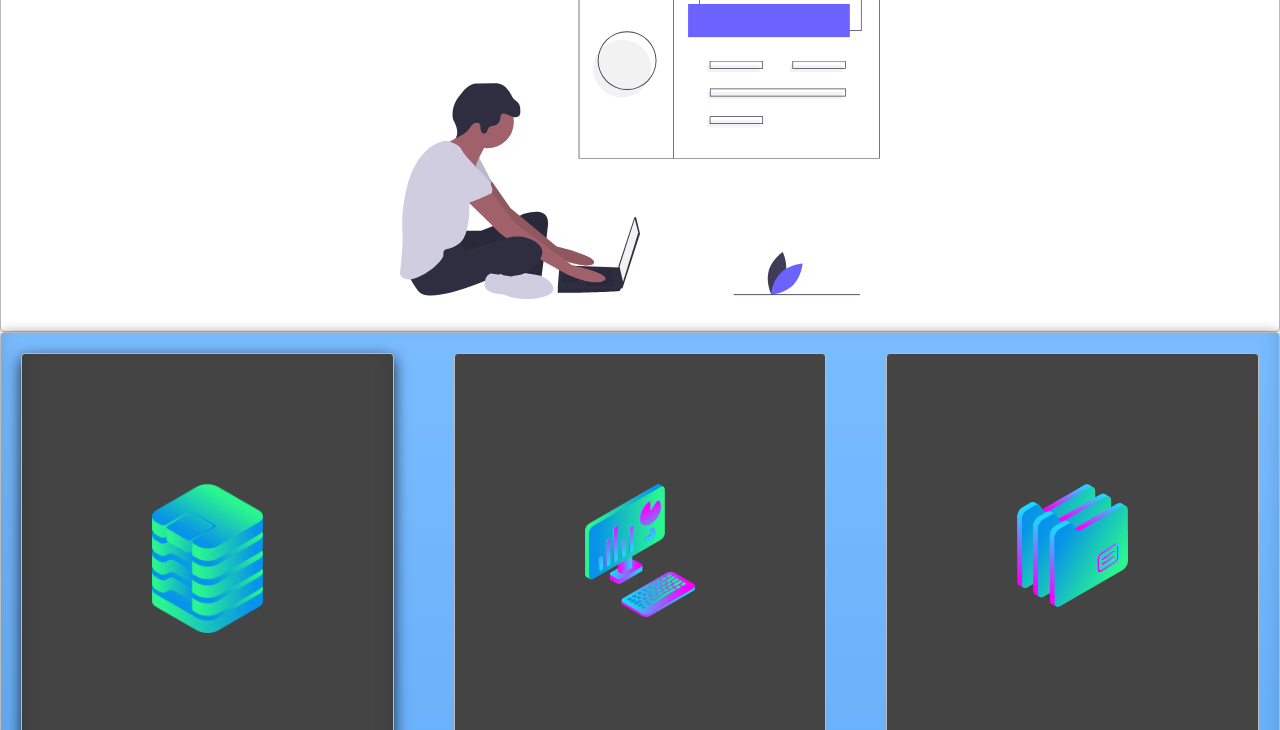
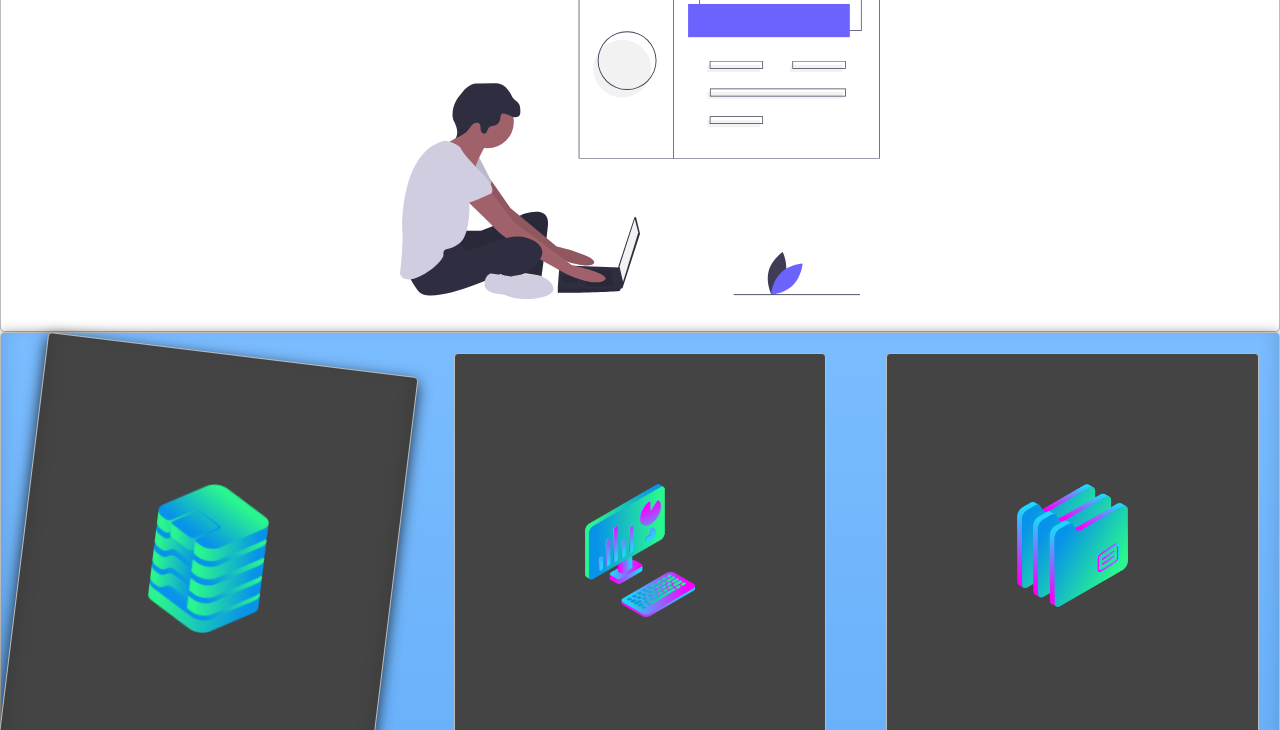
Before and after one commit to emryswarlock/simple-responsive-layout, a plain HTML site: page index.html in a window 1280 px wide. In both pictures the pointer is over the element 207 px from the left and 636 px from the top of the page. Shown: the part 70-800 px from the top of the page. Drawn offline with Linux system fonts and the light colour scheme.

Commit message:
add a transform

```diff
--- a/style.css
+++ b/style.css
@@ -19,6 +19,16 @@ body{
     -moz-box-shadow:rgba(0,0,0,0.8) 0px 5px 15px, inset rgba(0,0,0,0.15) 0px -10px 20px;
     -o-box-shadow:rgba(0,0,0,0.8) 0px 5px 15px, inset rgba(0,0,0,0.15) 0px -10px 20px;
     box-shadow:rgba(0,0,0,0.8) 0px 5px 15px, inset rgba(0,0,0,0.15) 0px -10px 20px;
+}
+
+.box:hover {
+    -webkit-transform:rotate(7deg);
+
+    -moz-transform:rotate(7deg);
+
+    -o-transform:rotate(7deg);
+
+    box-transform:rotate(7deg);
 }
 
 /*https://paulund.co.uk/how-to-create-shiny-css-buttons*/
```
